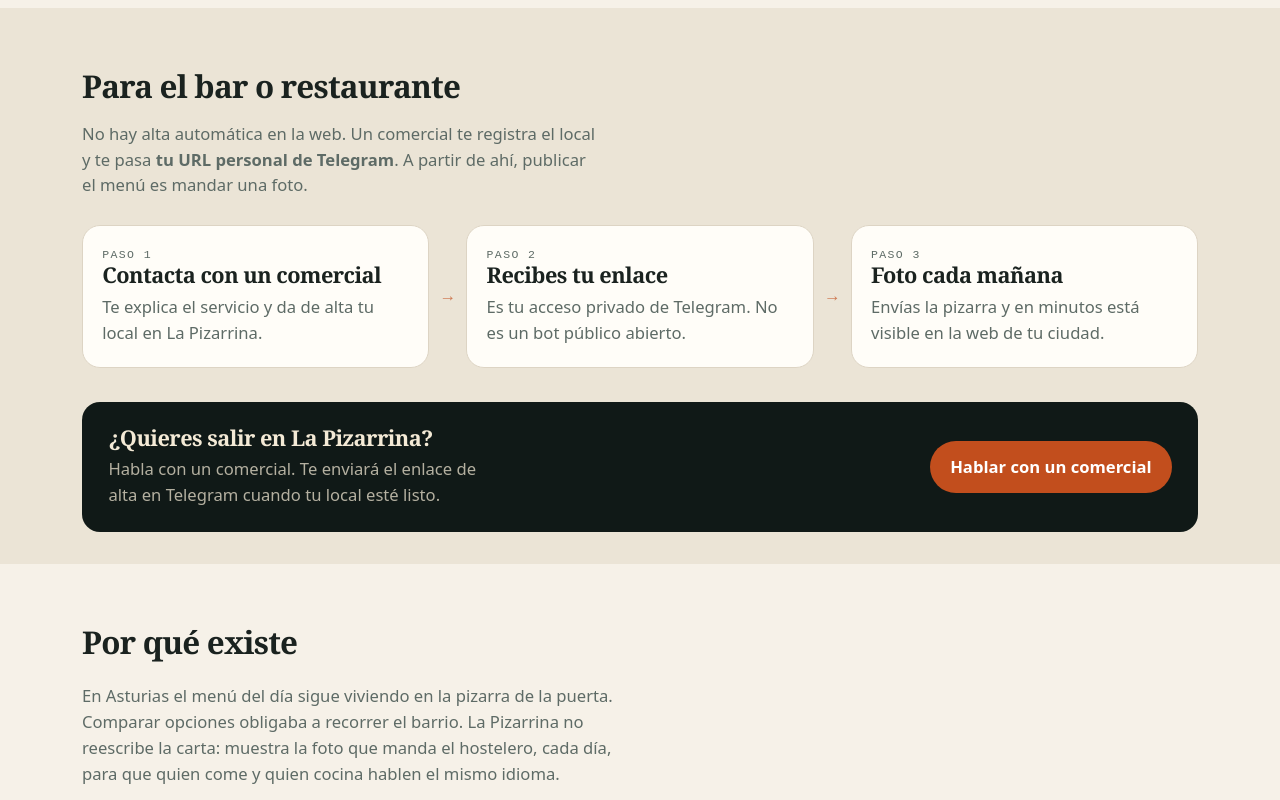
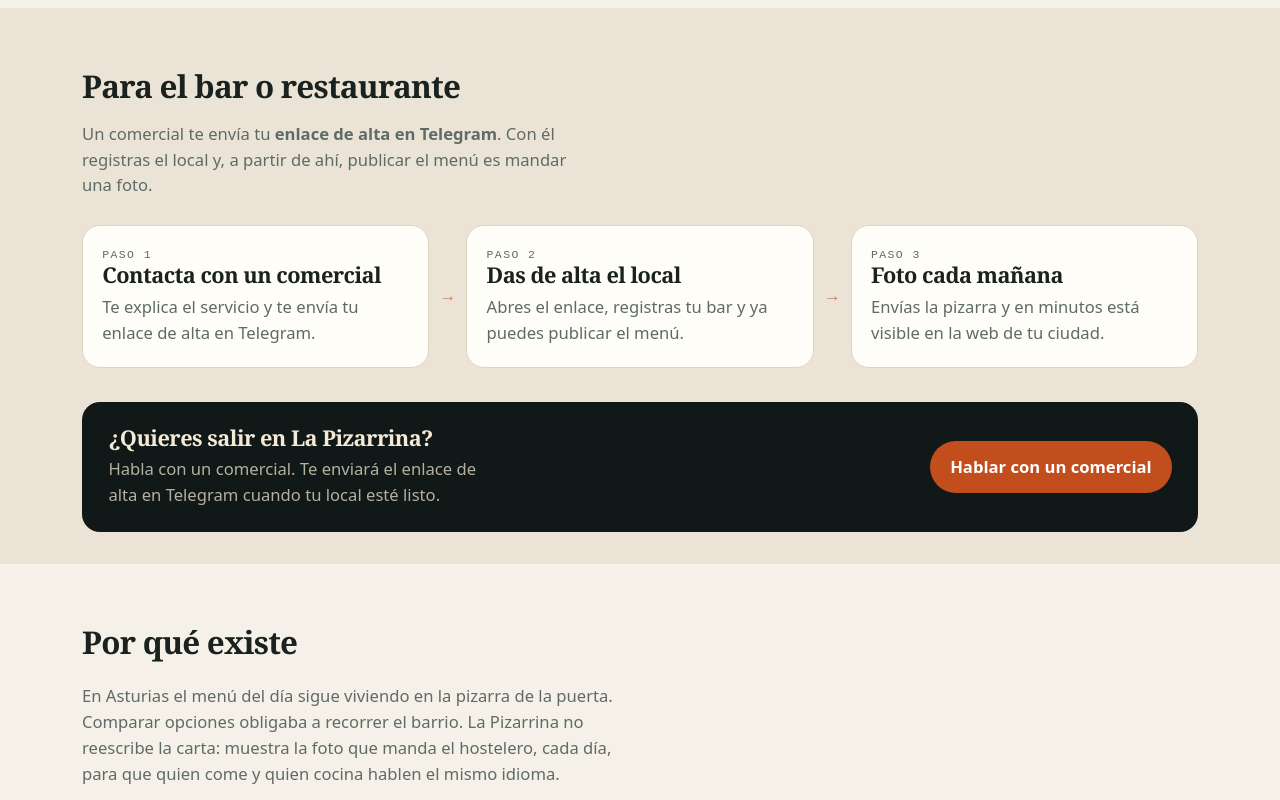
Before and after one commit to carlotamenendez96/lapizarra, a Nuxt app: page /como-funciona in a window 1280 px wide. Shown: the part 1100-1900 px from the top of the page. Built offline with nearby package versions, Linux system fonts and the light colour scheme; no server answers.

Commit message:
Update text in PieSitio, como-funciona, and index pages to clarify the process of registering a bar and receiving the Telegram link from a commercial. Enhance user understanding of the service flow.

```diff
--- a/app/components/PieSitio.vue
+++ b/app/components/PieSitio.vue
@@ -29,7 +29,7 @@
         <div>
           <p class="titulo">¿Tienes un bar?</p>
           <p class="claim">
-            El alta la gestiona un comercial: te enviará tu enlace personal de Telegram para publicar el menú.
+            Un comercial te envía el enlace de alta en Telegram. Tú registras el local y publicas el menú con una foto.
           </p>
           <a class="enlace-alta enlace-alta--boton" :href="contacto" target="_blank" rel="noopener">
             Hablar con un comercial
--- a/app/pages/como-funciona.vue
+++ b/app/pages/como-funciona.vue
@@ -9,7 +9,7 @@
 
 const titulo = 'Cómo funciona La Pizarrina — menú del día en Asturias'
 const descripcion =
-  'La Pizarrina publica cada mañana la foto de la pizarra de bares y restaurantes de Asturias. Si tienes un local, un comercial te da tu enlace de alta en Telegram.'
+  'La Pizarrina publica cada mañana la foto de la pizarra de bares y restaurantes de Asturias. Si tienes un local, un comercial te envía el enlace de alta en Telegram.'
 
 useSeoPagina({
   title: titulo,
@@ -38,13 +38,13 @@
       '@type': 'HowTo',
       name: 'Cómo publicar el menú del día en La Pizarrina',
       description:
-        'Un comercial te da de alta y cada mañana envías la foto de tu pizarra por Telegram.',
+        'Un comercial te envía el enlace de alta en Telegram. Registras el local y cada mañana mandas la foto de la pizarra.',
       step: [
         {
           '@type': 'HowToStep',
           position: 1,
           name: 'Habla con un comercial',
-          text: 'Contacta con el equipo. Te enviarán tu enlace personal de alta en Telegram.',
+          text: 'Contacta con el equipo. Te enviarán tu enlace de alta en Telegram.',
         },
         {
           '@type': 'HowToStep',
@@ -76,15 +76,15 @@
           name: '¿Cómo publico el menú de mi bar en La Pizarrina?',
           acceptedAnswer: {
             '@type': 'Answer',
-            text: 'Un comercial te da de alta y te envía tu enlace personal de Telegram. Cada mañana fotografías la pizarra y la mandas por ese enlace; en minutos aparece en la web.',
+            text: 'Un comercial te envía tu enlace de alta en Telegram. Con él registras el local y, cada mañana, fotografías la pizarra y la mandas; en minutos aparece en la web.',
           },
         },
         {
           '@type': 'Question',
-          name: '¿Hay alta automática en la web?',
+          name: '¿Cómo doy de alta mi local?',
           acceptedAnswer: {
             '@type': 'Answer',
-            text: 'No. El alta la gestiona un comercial, que registra el local y te pasa tu URL personal de Telegram para publicar el menú.',
+            text: 'Un comercial te envía el enlace de alta en Telegram. Tú registras el local desde ese enlace y, a partir de ahí, publicar el menú es mandar una foto.',
           },
         },
         {
@@ -158,22 +158,22 @@
         <div class="contenedor bloque">
           <h2 class="titulo-seccion">Para el bar o restaurante</h2>
           <p class="intro">
-            No hay alta automática en la web. Un comercial te registra el local
-            y te pasa <strong>tu URL personal de Telegram</strong>. A partir de ahí,
-            publicar el menú es mandar una foto.
+            Un comercial te envía tu <strong>enlace de alta en Telegram</strong>.
+            Con él registras el local y, a partir de ahí, publicar el menú es
+            mandar una foto.
           </p>
 
           <div class="carril">
             <article class="tarjeta-flujo" style="--i: 0">
               <p class="etiqueta">Paso 1</p>
               <h3>Contacta con un comercial</h3>
-              <p>Te explica el servicio y da de alta tu local en La Pizarrina.</p>
+              <p>Te explica el servicio y te envía tu enlace de alta en Telegram.</p>
             </article>
             <span class="flecha" aria-hidden="true">→</span>
             <article class="tarjeta-flujo" style="--i: 1">
               <p class="etiqueta">Paso 2</p>
-              <h3>Recibes tu enlace</h3>
-              <p>Es tu acceso privado de Telegram. No es un bot público abierto.</p>
+              <h3>Das de alta el local</h3>
+              <p>Abres el enlace, registras tu bar y ya puedes publicar el menú.</p>
             </article>
             <span class="flecha" aria-hidden="true">→</span>
             <article class="tarjeta-flujo" style="--i: 2">
--- a/app/pages/index.vue
+++ b/app/pages/index.vue
@@ -148,7 +148,7 @@
             <h2>¿Tienes un bar?</h2>
             <p>
               Las fotos son las pizarras reales de cada local, actualizadas esta mañana.
-              Si quieres salir, un comercial te da de alta.
+              Si quieres salir, un comercial te envía el enlace de alta.
             </p>
           </div>
           <NuxtLink to="/como-funciona" class="puente-cta">Así funciona La Pizarrina</NuxtLink>
```
